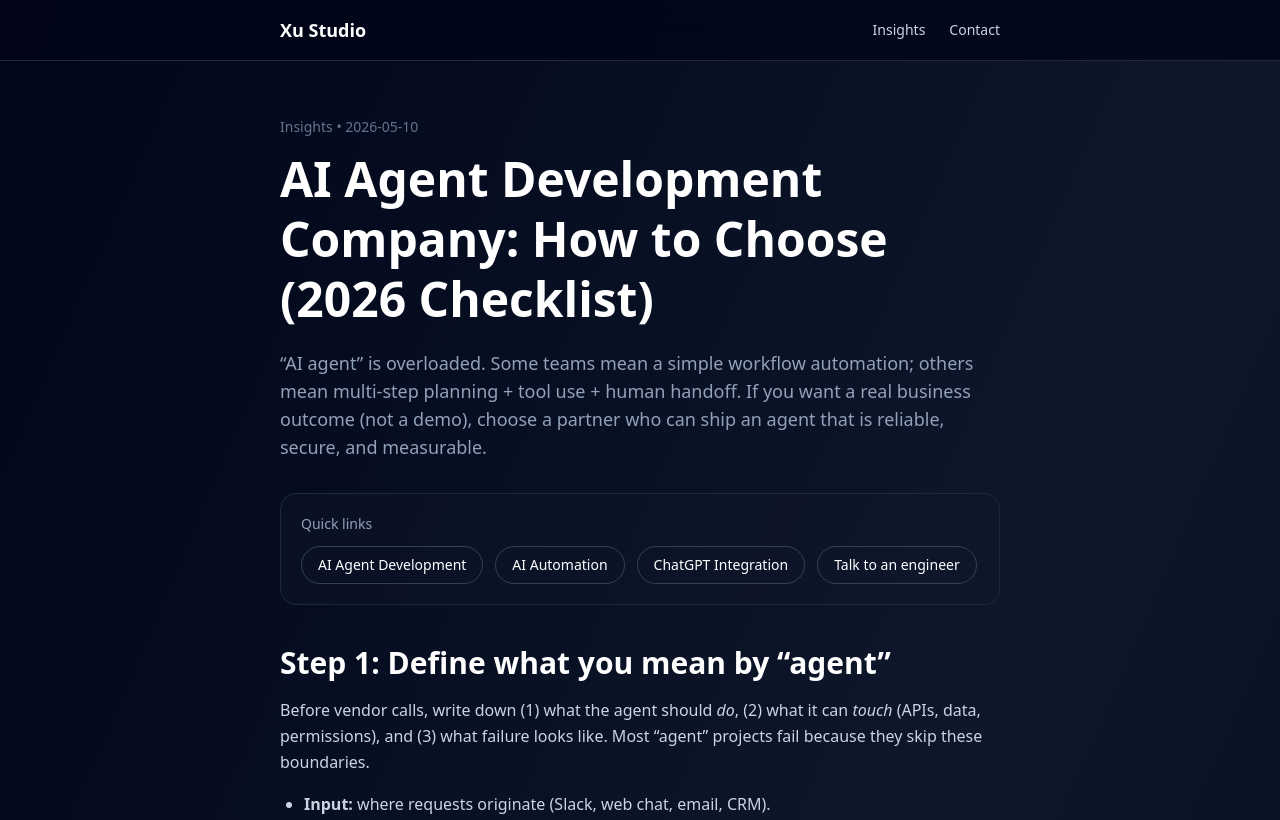
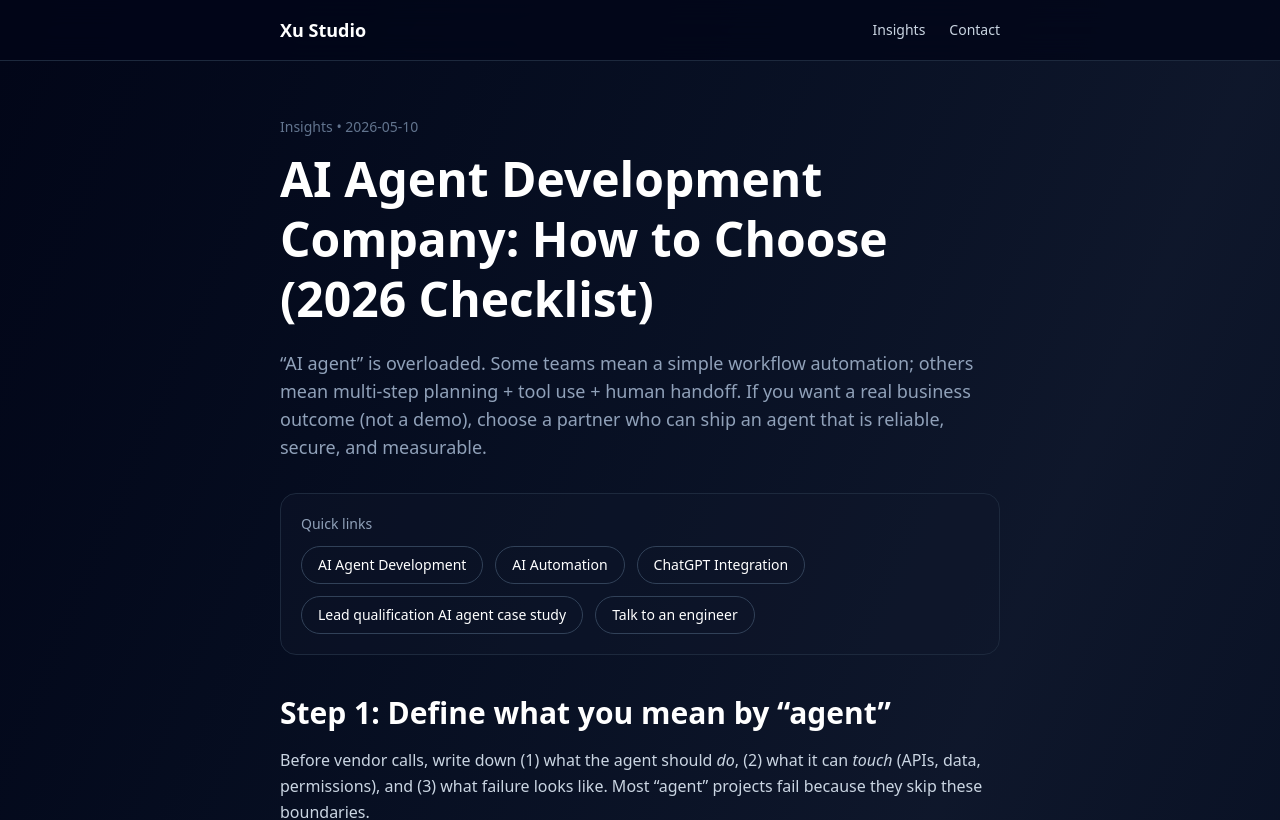
Before and after one commit to ethansure/thexu-studio, a Next.js app: page /insights/ai-agent-development-company in a window 1280 px wide. Shown: the top 820 px of the page. Built offline with nearby package versions, Linux system fonts and the light colour scheme.

Commit message:
seo: link agent guide to lead qualification case study

```diff
--- a/src/app/insights/ai-agent-development-company/page.tsx
+++ b/src/app/insights/ai-agent-development-company/page.tsx
@@ -150,6 +150,12 @@ export default function PostPage() {
               >
                 ChatGPT Integration
               </Link>
+              <Link
+                className="rounded-full border border-slate-700 px-4 py-2 hover:bg-slate-800 transition"
+                href="/case-studies/lead-qualification-ai-agent"
+              >
+                Lead qualification AI agent case study
+              </Link>
               <Link className="rounded-full border border-slate-700 px-4 py-2 hover:bg-slate-800 transition" href="/#contact">
                 Talk to an engineer
               </Link>
```
